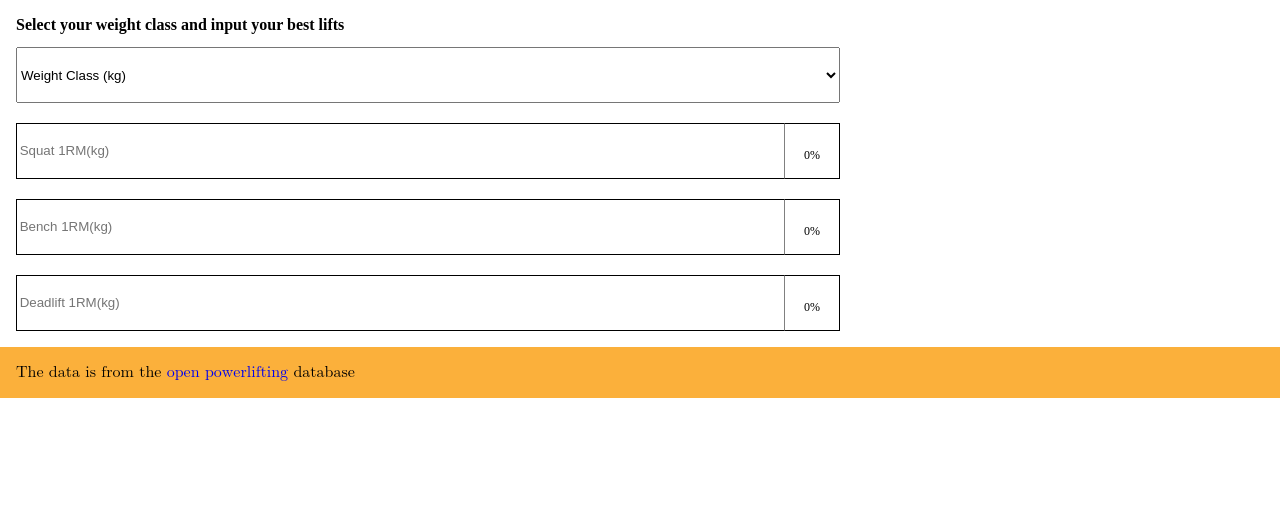
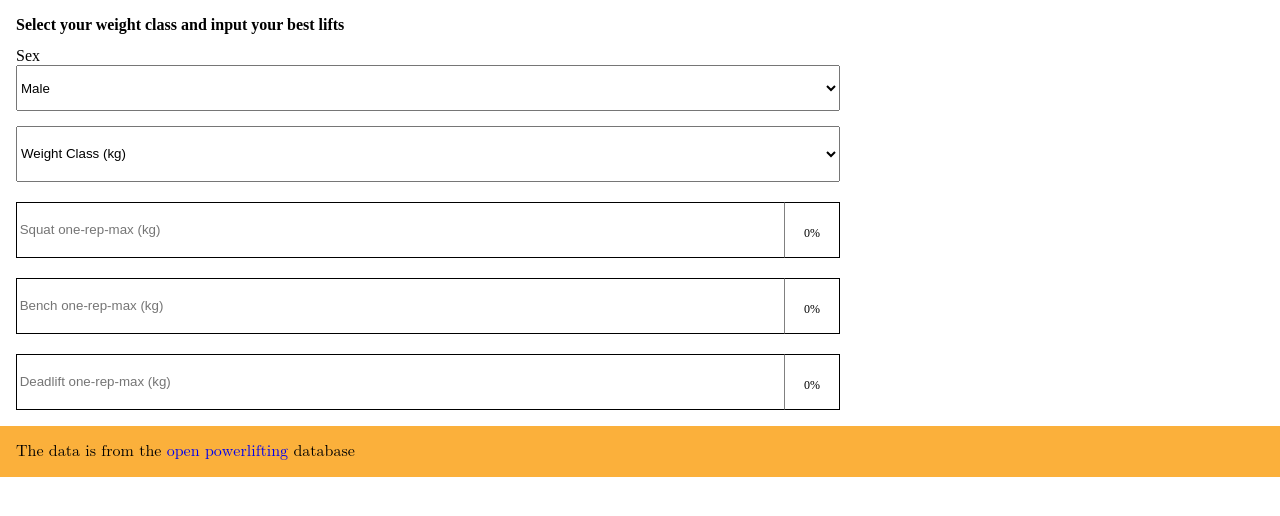
Before and after one commit to ViHak/compare-strength, a Python web app: template templates/index.html in a window 1280 px wide. Shown: the part 113-629 px from the top of the page. Run offline with Jinja, Linux system fonts and the light colour scheme; the template is opened without the code that fills it, so the values that code supplies are empty; some libraries are stand-ins or nearby versions.

Commit message:
Added the option to select gender

```diff
--- a/app.py
+++ b/app.py
@@ -24,7 +24,8 @@ def get_percentile(request: Request):
     bw = int(request.query_params['val1'])
     bench = int(request.query_params.get('val2'))
     name = (request.query_params.get('name'))
-    score = percentile_of_score(bw, bench, name)
+    sex = request.query_params.get('sex')
+    score = percentile_of_score(bw, bench, name, sex)
 
     return ({"result":score})
 
--- a/static/css/main.css
+++ b/static/css/main.css
@@ -96,6 +96,11 @@ p{
     padding-top: 10px;
 }
 
+.sex{
+    padding:1em 0em;
+    margin-bottom: 15px;
+}
+
 @media only screen and (max-device-width:1240px){
     .grid-box{
         display: grid;
--- a/templates/index.html
+++ b/templates/index.html
@@ -21,9 +21,19 @@ against other competitors in your chosen weight class</p>
     <h2>Select your weight class and input your best lifts</h2>
 </div>
 
+        <label for ="sex">Sex</label>
+        <select name="sex" id = "sex" class ="sex">
+          <!-- <option value="" disabled selected hidden>Weight Class (kg)</option> -->
+          <option value="M">Male</option>
+          <option value="F">Female</option>
+
+        </select>
+
+
+        <label for ="weight_classes"></label>
         <select name="weight_classes" id = "weight_classes" class = "class-selector">
           <option value="" disabled selected hidden>Weight Class (kg)</option>
-          <option value="53">53kg</option>
+         <!-- <option value="53">53kg</option>-->
           <option value="59">59kg</option>
           <option value="66">66kg</option>
           <option value="74">74kg</option>
@@ -32,24 +42,54 @@ against other competitors in your chosen weight class</p>
           <option value="105">105kg</option>
           <option value="120">120kg</option>
           <option value="121">120kg+</option>
-
         </select>
 
         <div class = "grid-box">
-          <input type="text" id="1" name="squat" class ="input" placeholder="Squat 1RM(kg)">
+          <input type="text" id="1" name="squat" class ="input" placeholder="Squat one-rep-max (kg)">
           <div class = "result-box" id = "aha">0%</div>
 
-          <input type="text" id="2" name="bench" class ="input" placeholder="Bench 1RM(kg)">
+          <input type="text" id="2" name="bench" class ="input" placeholder="Bench one-rep-max (kg)">
           <div class = "result-box">0%</div>
 
-          <input type="text" id="3" name="deadlift" class ="input" placeholder="Deadlift 1RM(kg)">
+          <input type="text" id="3" name="deadlift" class ="input" placeholder="Deadlift one-rep-max (kg)">
           <div class = "result-box">0%</div>
-
         </div>
 </div>
 <div class ="footer">
   <p>The data is from the <a href="https://www.kaggle.com/open-powerlifting/powerlifting-database">open powerlifting</a> database</p>
 </div>
+
+<script>
+  document.getElementById("sex").addEventListener("change", function() {
+    if($(this).val()==="M"){
+      /*There's bunch of repetition, make a function for the code below*/
+      var new_options = {"59kg": 59, "66kg":66, "74kg":74, "83kg":83, "93kg":93, "105kg":105, "120kg":120, "120kg+":121};
+
+      var $cw = $("#weight_classes");
+      $cw.empty();
+      $('.grid-box input').val('');
+      $('.grid-box .result-box p').text('0%');
+
+      $.each(new_options, function(key, value){
+        $cw.append($("<option></option>").attr("value", value).text(key));
+      });
+    }
+    else{
+      var weight_classes = [47, 52, 57, 63, 69, 76, 84, 85]
+      var new_options = {"47kg":47, "52kg":52, "57kg":57, "63kg":63, "69kg":69, "76kg":76, "84kg":84, "84kg+":85}
+
+      $('.grid-box input').val('');
+      $('.grid-box .result-box p').text('0%');
+      var $cw = $("#weight_classes");
+      $cw.empty();
+      $.each(new_options, function(key,value){
+        $cw.append($("<option></option>").attr("value", value).text(key));
+      });
+    }
+
+  });
+
+  </script>
 
 <script>
     $(document).ready(function(){
@@ -59,28 +99,25 @@ against other competitors in your chosen weight class</p>
         }
 
 	       var val1 = $("#weight_classes option:selected").val();
-
-
          var id = $(this).attr('id');
          var name = $(this).attr('name');
          var val2 = $("input[name*=" + name +"]").val();
+         var sex = $("#sex").val();
 
          $.ajax({
           url: "/get_percentile",
           type: "get",
-          data: {val1: val1, val2:val2, id:id, name:name},
+          data: {val1: val1, val2:val2, id:id, name:name, sex:sex},
           success: function(response) {
-
             $(".wrapper .grid-box div:nth-of-type("+id+")").html('<p>'+response.result.toString()+"%"+'</p>');
           },
          });
       });
     });
-
     $(document).ready(function(){
       $('.wrapper').on('change', '#weight_classes', function(){
          var val1 = $("#weight_classes option:selected").val();
-
+         var sex = $("#sex").val();
          var names = ["squat", "bench", "deadlift"];
          for (var i = 1; i <=3; i++){
             var id = i;
@@ -88,23 +125,23 @@ against other competitors in your chosen weight class</p>
 
             var val2 = $("input[name*=" + name +"]").val();
             if(val2.length!==0){
-              changeAll(val1, id, name, val2);
+              changeAll(val1, id, name, val2, sex);
             }
-
         }
       });
     });
 
-    function changeAll(val1, id, name, val2){
+    function changeAll(val1, id, name, val2, sex){
       var val1 = val1;
       var id = id;
       var name = name;
       var val2 = val2;
+      var sex = sex;
 
       $.ajax({
               url: "/get_percentile",
               type: "get",
-              data: {val1: val1, val2:val2, id:id, name:name},
+              data: {val1: val1, val2:val2, id:id, name:name, sex:sex},
               success:function(response){
                 $(".wrapper .grid-box div:nth-of-type("+id+")").html('<p>'+response.result.toString()+"%"+'</p>');
               }
```
Also changed, not shown: percentile.py (+21 -6 lines).
